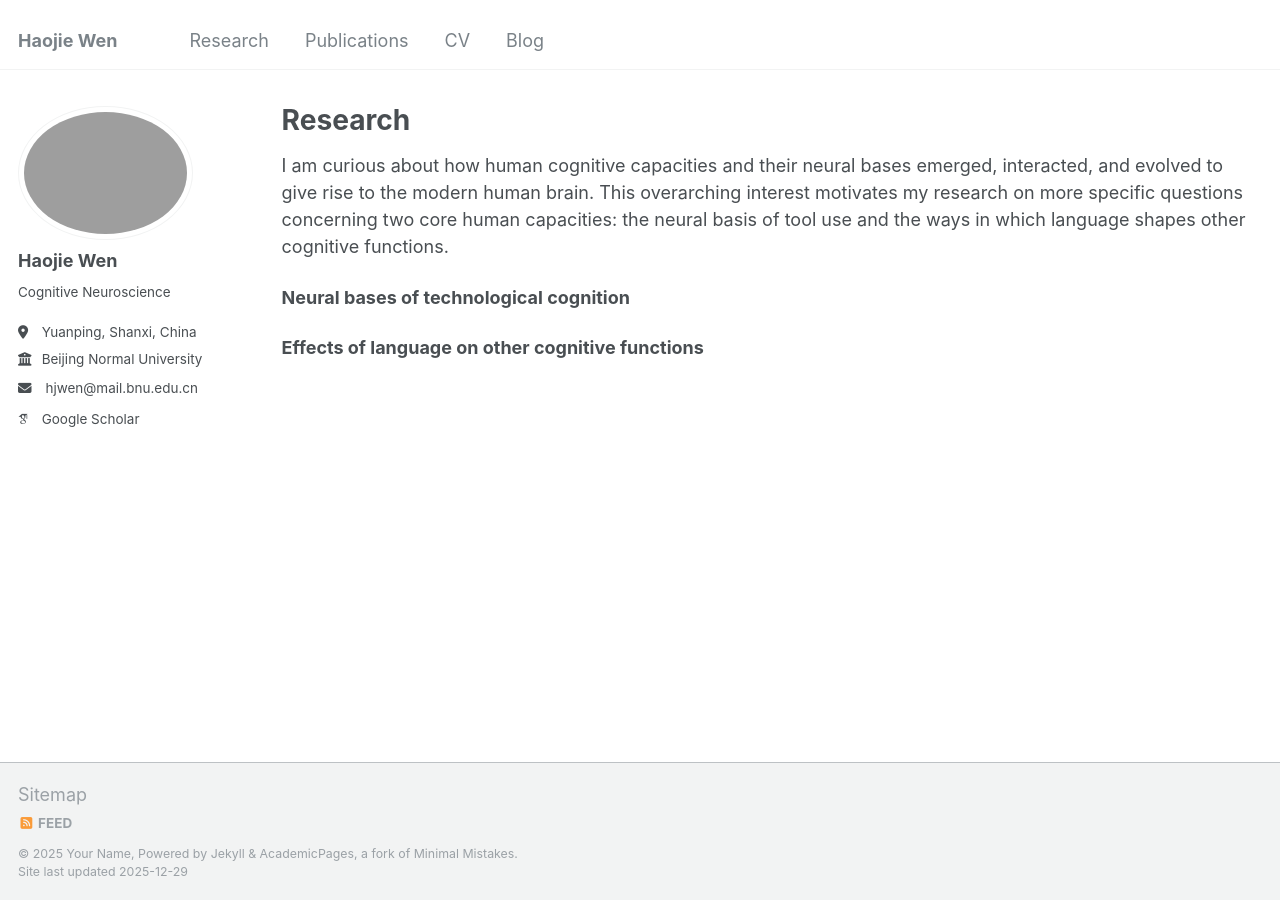
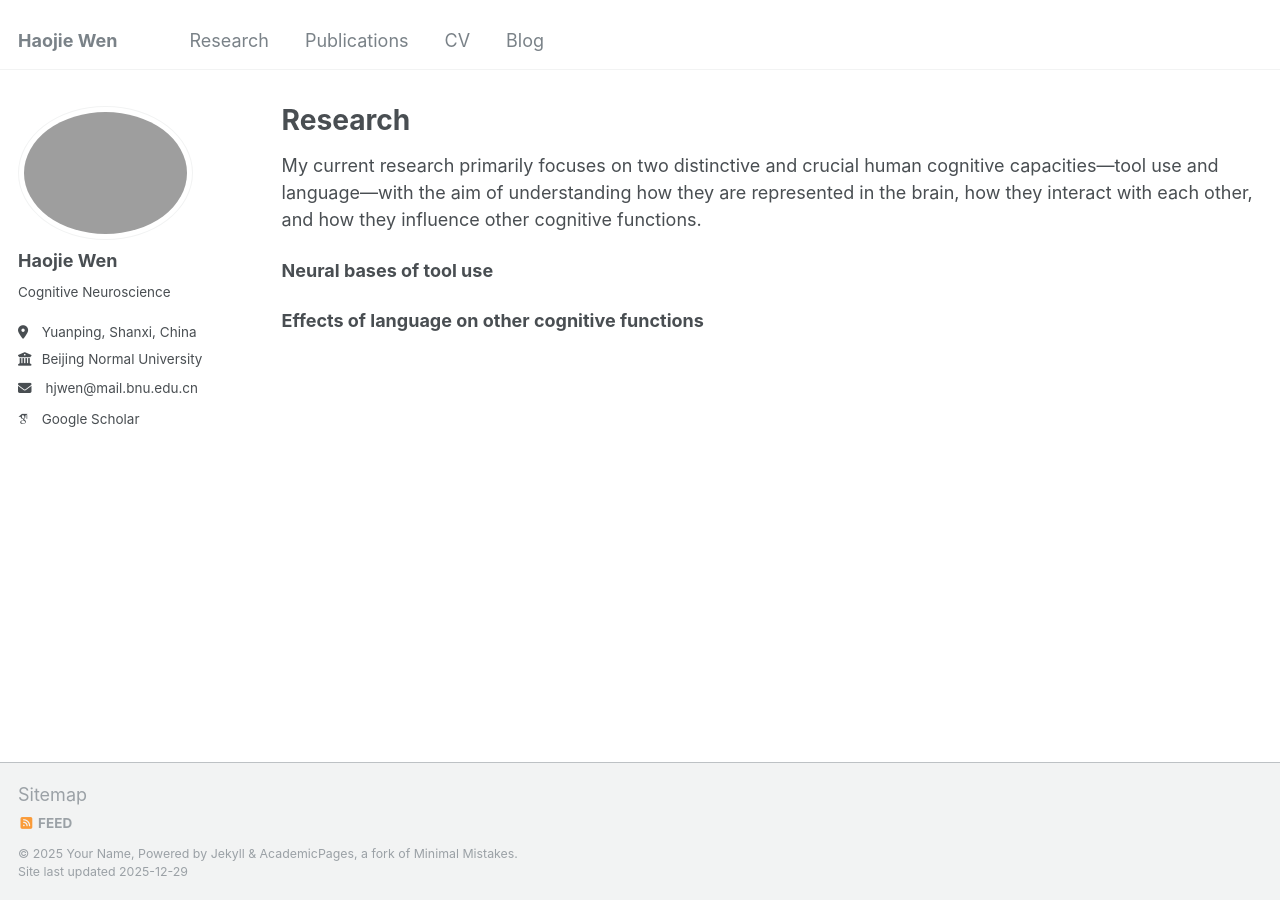
Before and after one commit to happyhaojie/happyhaojie.github.io, a Jekyll site: the page built from _pages/research.md, in a window 1280 px wide. Built offline with Jekyll 4.4.1, drawn with Linux system fonts in a browser that asks for light colours; some web fonts are replaced.

Commit message:
Update research.md

```diff
--- a/_pages/research.md
+++ b/_pages/research.md
@@ -5,9 +5,9 @@ permalink: /research/
 author_profile: true
 ---
 
-I am curious about how human cognitive capacities and their neural bases emerged, interacted, and evolved to give rise to the modern human brain. This overarching interest motivates my research on more specific questions concerning two core human capacities: the neural basis of tool use and the ways in which language shapes other cognitive functions.
+My current research primarily focuses on two distinctive and crucial human cognitive capacities—tool use and language—with the aim of understanding how they are represented in the brain, how they interact with each other, and how they influence other cognitive functions.
 
-**Neural bases of technological cognition**
+**Neural bases of tool use**
 
 
 **Effects of language on other cognitive functions**
```
